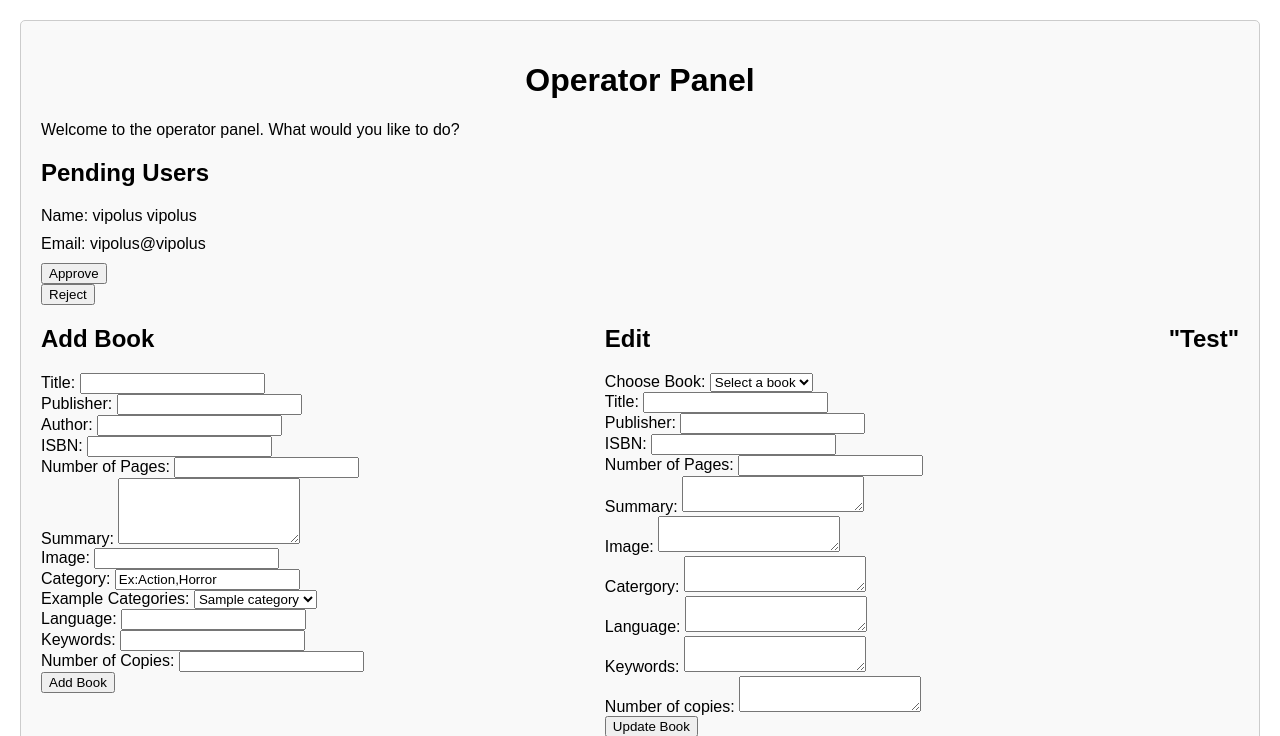
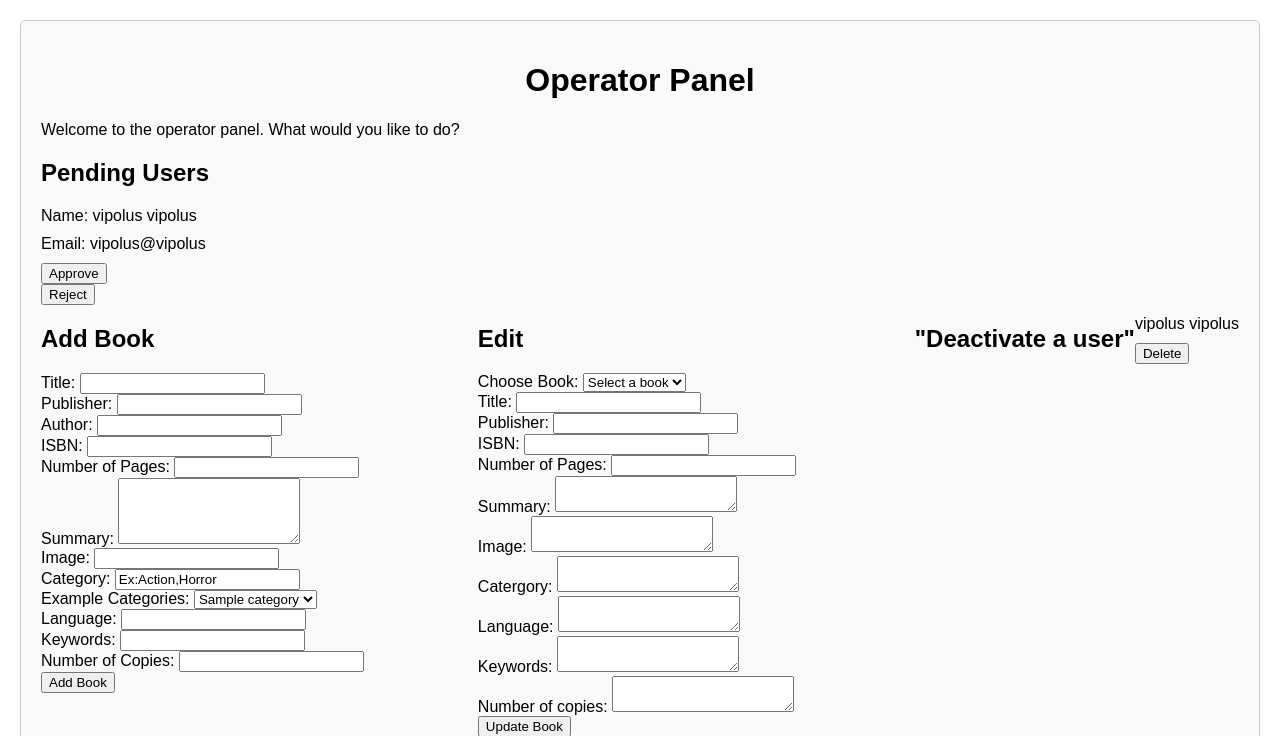
Before and after one commit to vipolus/Library_Management_System, a PHP site: page /lib_operator.php in a window 1280 px wide. Shown: the top 736 px of the page. Run offline with PHP 8.4, Linux system fonts and the light colour scheme; a user stored in the database is signed in; data comes from the database, SQL or seed files in the repository; tables that the repository leaves empty hold one stand-in row (values such as "Sample post").

Commit message:
Update lib_operator.php

```diff
--- a/lib_operator.php
+++ b/lib_operator.php
@@ -557,10 +557,56 @@ exit();
 
 
 <div class="Delete_Deactivate">
-<h2>"Test"</h2>
+<h2>"Deactivate a user"</h2>
+
 
 </div>
 
+<?php
+
+$currentUsername = $_SESSION['username'];
+$query = "SELECT School_id FROM User WHERE Username = :username";
+$stmt = $pdo->prepare($query);
+$stmt->bindParam(':username', $currentUsername);
+$stmt->execute();
+$row = $stmt->fetch(PDO::FETCH_ASSOC);
+$currentSchoolId = $row['School_id'];
+
+
+$query = "SELECT * FROM User WHERE School_id = :schoolId";
+$stmt = $pdo->prepare($query);
+$stmt->bindParam(':schoolId', $currentSchoolId);
+$stmt->execute();
+
+
+
+if ($stmt->rowCount() > 0) {
+    while ($row = $stmt->fetch(PDO::FETCH_ASSOC)) {
+        $userId = $row['User_id'];
+        $firstName = $row['First_Name'];
+        $lastName = $row['Last_Name'];
+
+        echo "<div class='user-item'>";
+        echo "<p>$firstName $lastName</p>";
+
+
+        echo "<button class='delete-button' onclick='deleteUser($userId)'>Delete</button>";
+        echo "</div>";
+    }
+} else {
+    echo "No users found for the selected school.";
+}
+
+
+function deleteUser($userId) {
+    global $pdo;
+
+    $deleteQuery = "DELETE FROM User WHERE User_id = :userId";
+    $stmt = $pdo->prepare($deleteQuery);
+    $stmt->bindParam(':userId', $userId);
+    $stmt->execute();
+}
+?>
 
 
 
```
